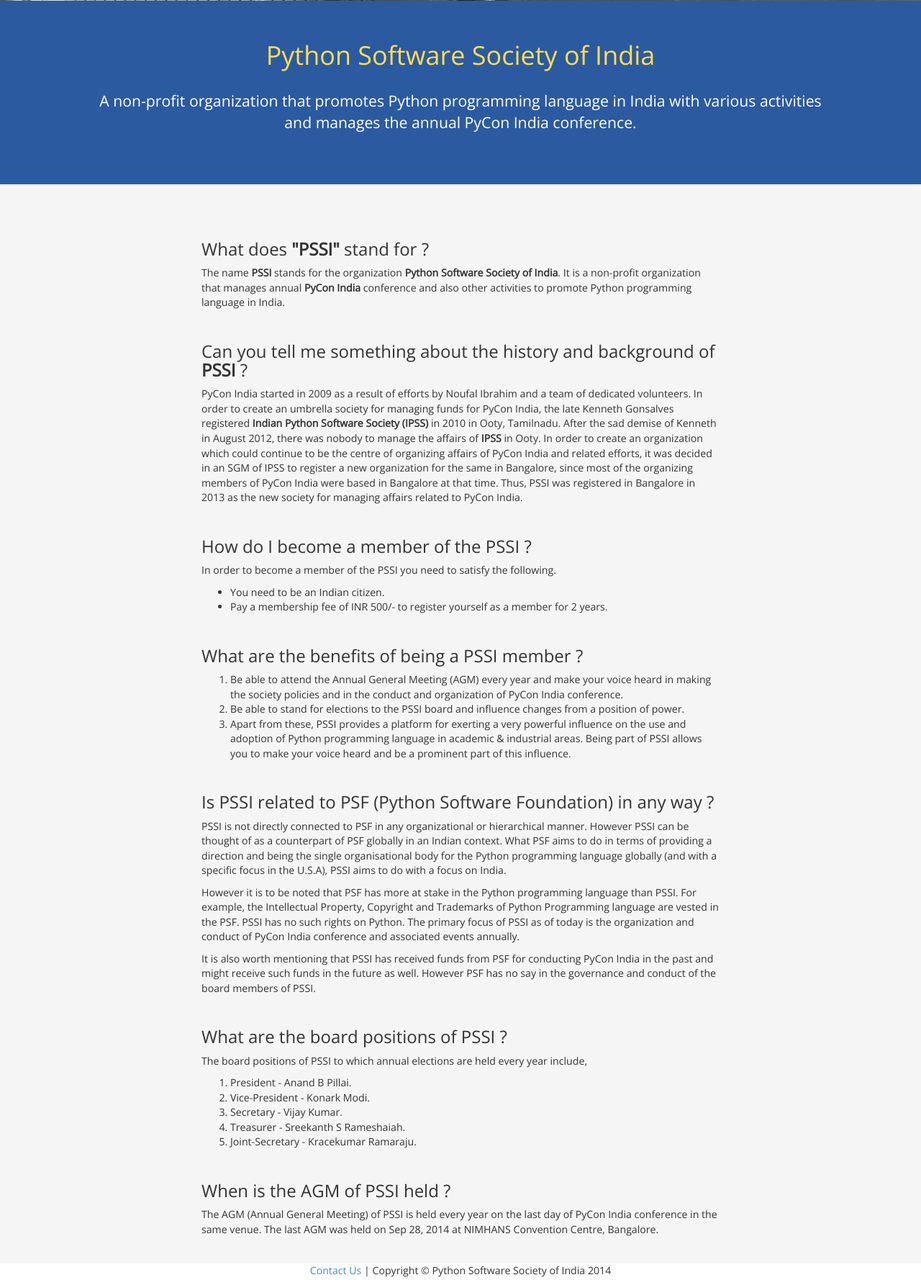
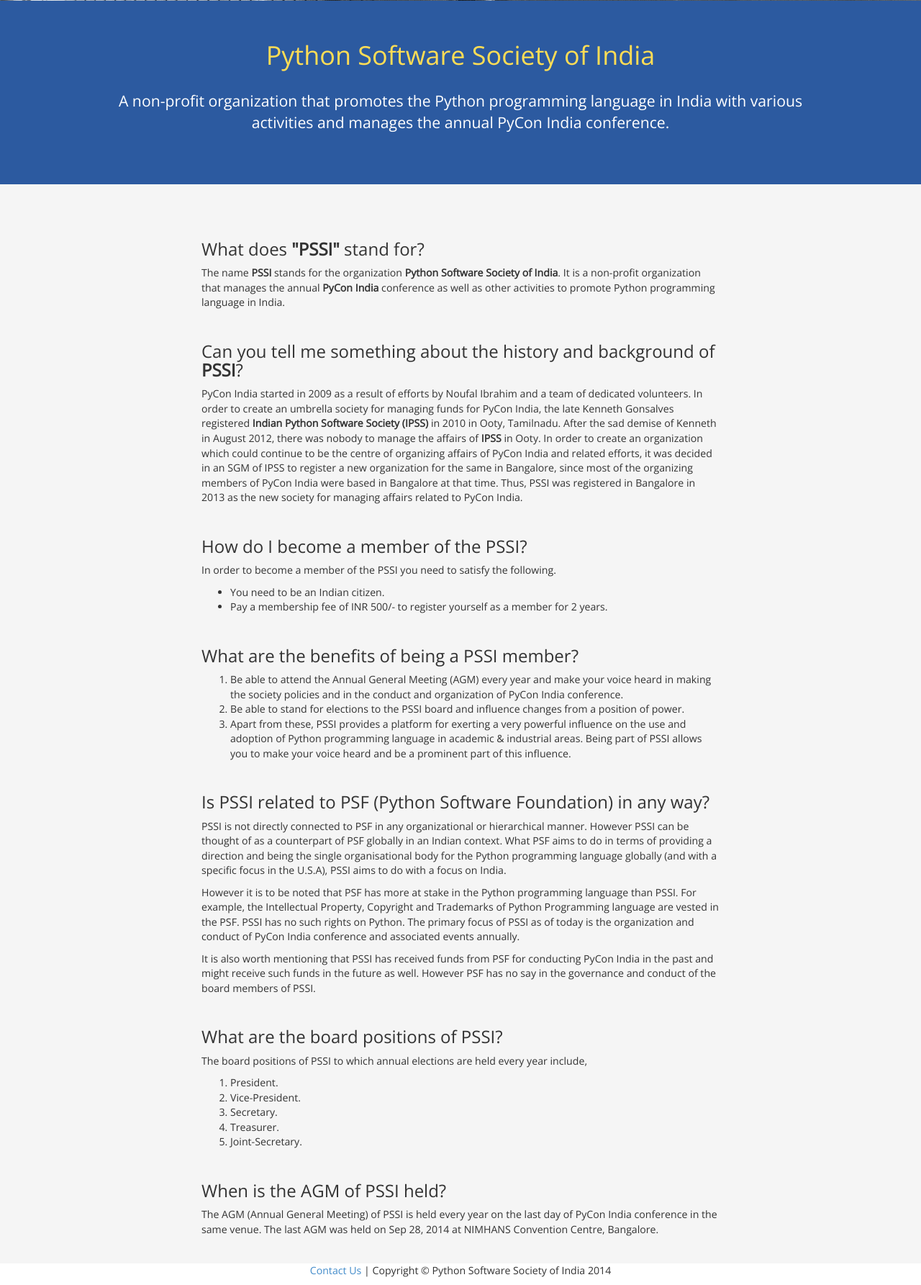
Before and after one commit to pythonindia/pssi.org.in, a Django app: page / in a window 1280 px wide. Shown: the part 452-2237 px from the top of the page at 72% size. Run offline with Django 3.2, Linux system fonts and the light colour scheme; some libraries are stand-ins or nearby versions.

Commit message:
Edits landing page content

```diff
--- a/templates/index.html
+++ b/templates/index.html
@@ -9,7 +9,7 @@
     <div class="absolute-center push-2">
         <div class="measure-block">
             <h1 class="yellow push-1q-bottom nospace-top">Python Software Society of India</h1>
-            <h2 class="white normal push-1q-bottom">A non-profit organization that promotes <a href="https://www.python.org" target="_blank" class="white">Python</a> programming language in India with various activities and manages the annual <a class="white" href="http://in.pycon.org/" target="_blank">PyCon India</a> conference.</h2>
+            <h2 class="white normal push-1q-bottom">A non-profit organization that promotes the <a href="https://www.python.org" target="_blank" class="white">Python</a> programming language in India with various activities and manages the annual <a class="white" href="http://in.pycon.org/" target="_blank">PyCon India</a> conference.</h2>
         </div>
     </div>
 </header>
@@ -18,10 +18,10 @@
 {% block content %}
 <section class="content">
     <div class="col-sm-8 col-sm-offset-2 push-4">
-        <h3>What does <strong>"PSSI"</strong> stand for ?</h3>
-        <p>The name <strong>PSSI</strong> stands for the organization <strong>Python Software Society of India</strong>. It is a non-profit organization that manages annual <strong>PyCon India</strong> conference and also other activities to promote Python programming language in India.</p>
+        <h3>What does <strong>"PSSI"</strong> stand for?</h3>
+        <p>The name <strong>PSSI</strong> stands for the organization <strong>Python Software Society of India</strong>. It is a non-profit organization that manages the annual <strong>PyCon India</strong> conference as well as other activities to promote Python programming language in India.</p>
 
-        <h3 class="push-1-top">Can you tell me something about the history and background of <strong>PSSI</strong> ?</h3>
+        <h3 class="push-1-top">Can you tell me something about the history and background of <strong>PSSI</strong>?</h3>
         <p>PyCon India started in 2009 as a result of efforts by Noufal Ibrahim and a team of dedicated volunteers.
         In order to create an umbrella society for managing funds for PyCon India, the late Kenneth Gonsalves
         registered <strong>Indian Python Software Society (IPSS)</strong> in 2010 in Ooty, Tamilnadu.
@@ -31,14 +31,14 @@
         in Bangalore, since most of the organizing members of PyCon India were based in Bangalore at that time.
         Thus, PSSI was registered in Bangalore in 2013 as the new society for managing affairs related to PyCon India.</p>
 
-        <h3 class="push-1-top">How do I become a member of the PSSI ?</h3>
+        <h3 class="push-1-top">How do I become a member of the PSSI?</h3>
         <p>In order to become a member of the PSSI you need to satisfy the following.</p>
         <ul>
             <li>You need to be an Indian citizen.</li>
             <li>Pay a membership fee of INR 500/- to register yourself as a member for 2 years.</li>
         </ul>
 
-        <h3 class="push-1-top">What are the benefits of being a PSSI member ?</h3>
+        <h3 class="push-1-top">What are the benefits of being a PSSI member?</h3>
         <ol>
             <li>Be able to attend the Annual General Meeting (AGM) every year and make your voice heard in
             making the society policies and in the conduct and organization of PyCon India conference.</li>
@@ -49,7 +49,7 @@
             part of PSSI allows you to make your voice heard and be a prominent part of this influence.</li>
         </ol>
 
-        <h3 class="push-1-top">Is PSSI related to PSF (Python Software Foundation) in any way ?</h3>
+        <h3 class="push-1-top">Is PSSI related to PSF (Python Software Foundation) in any way?</h3>
         <p>PSSI is not directly connected to PSF in any organizational or hierarchical manner. However PSSI can
         be thought of as a counterpart of PSF globally in an Indian context. What PSF aims to do in terms
         of providing a direction and being the single organisational body for the Python programming language
@@ -62,17 +62,17 @@
         and might receive such funds in the future as well. However PSF has no say in the governance and
         conduct of the board members of PSSI.</p>
 
-        <h3 class="push-1-top">What are the board positions of PSSI ?</h3>
+        <h3 class="push-1-top">What are the board positions of PSSI?</h3>
         <p>The board positions of PSSI to which annual elections are held every year include,</p>
         <ol>
-            <li>President - Anand B Pillai.</li>
-            <li>Vice-President - Konark Modi.</li>
-            <li>Secretary - Vijay Kumar.</li>
-            <li>Treasurer - Sreekanth S Rameshaiah.</li>
-            <li>Joint-Secretary - Kracekumar Ramaraju.</li>
+            <li>President.</li>
+            <li>Vice-President.</li>
+            <li>Secretary.</li>
+            <li>Treasurer.</li>
+            <li>Joint-Secretary.</li>
         </ol>
 
-        <h3 class="push-1-top">When is the AGM of PSSI held ?</h3>
+        <h3 class="push-1-top">When is the AGM of PSSI held?</h3>
         <p>The AGM (Annual General Meeting) of PSSI is held every year on the last day of PyCon India conference
         in the same venue. The last AGM was held on Sep 28, 2014 at NIMHANS Convention Centre, Bangalore.</p>
     </div>
```
